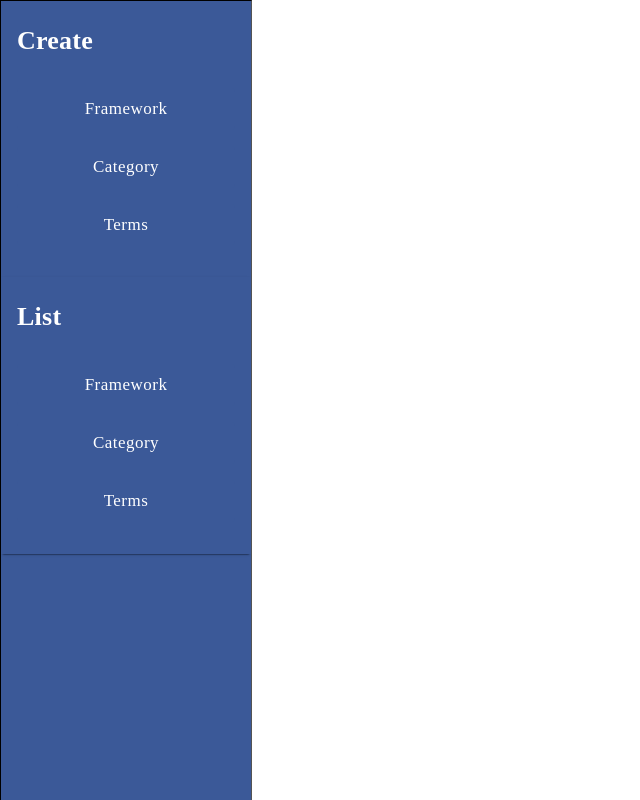
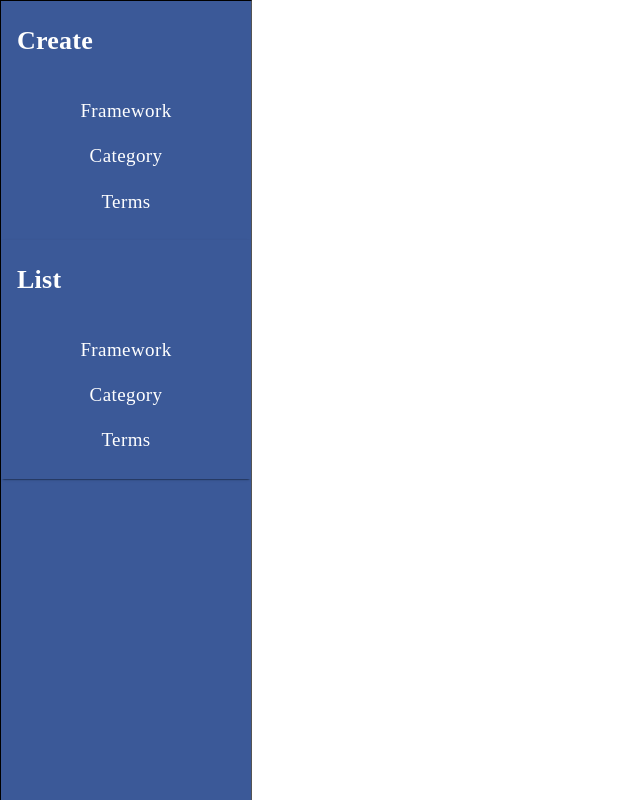
Before and after one commit to Sunbird-Knowlg/sunbird-framework-management-ui-tool, a React (Create React App) app in the folder sunbird-framework-management-tool/: page / in a window 1280 px wide. Shown: the whole page, without its empty margins (0-640 px from the left). Built offline with nearby package versions, Linux system fonts and the light colour scheme.

Commit message:
removed inline style elements for side menu

```diff
--- a/sunbird-framework-management-tool/src/Components/Sidemenu.js
+++ b/sunbird-framework-management-tool/src/Components/Sidemenu.js
@@ -1,28 +1,33 @@
 import React from 'react';
 import { Drawer, Accordion, AccordionSummary, AccordionDetails, Typography, Button } from '@mui/material';
 import { Link } from 'react-router-dom';
+import styles from '../Styles/styles.module.css';
 
-const drawerWidth = 250; // Set your desired width here
+const drawerWidth = 250;
 
-const buttonStyle = {
-  marginBottom: '1rem',
-  width: '100%',
-  backgroundColor: '#3b5998',
+const menuSections = [
+  {
+    title: 'Create',
+    links: [
+      { text: 'Framework', to: '/framework/create' },
+      { text: 'Category', to: '/category/create' },
+      { text: 'Terms', to: '/term/create' },
+    ],
+  },
+  {
+    title: 'List',
+    links: [
+      { text: 'Framework', to: '/framework/list' },
+      { text: 'Category', to: '/category/list' },
+      { text: 'Terms', to: '/term/list' },
+    ],
+  },
+];
+const headingStyle = {
+  fontFamily: 'gothvetica',
+  fontSize: '26px',
   color: 'white',
-  transition: 'background-color 0.3s',
-  textTransform: 'none',
-  fontSize: '17px',
-  fontFamily: 'gothvetica',
 };
-
-const accordionSummaryStyle = {
-  backgroundColor: '#3b5998',
-};
-
-const accordionDetailsStyle = {
-  backgroundColor: '#3b5998',
-};
-
 function SideMenu({ handleCreateClick, handleListClick }) {
   return (
     <Drawer
@@ -31,83 +36,27 @@ function SideMenu({ handleCreateClick, handleListClick }) {
       variant="permanent"
       PaperProps={{ style: { width: drawerWidth, backgroundColor: '#D8CFD0', border: '1px inset black' } }}
     >
-      <div>
-        <Accordion expanded={true} onChange={handleCreateClick}>
-          <AccordionSummary style={accordionSummaryStyle}>
-            <Typography style={{ color: 'white', fontFamily: 'gothvetica', fontSize: 26 }}>
-              <strong>Create</strong>
+      {menuSections.map((section, index) => (
+        <div key={index}>
+          <Accordion expanded={true} onChange={section.title === 'List' ? handleListClick : handleCreateClick}>
+            <AccordionSummary className={styles.accordionSummaryStyle}>
+              <Typography className={styles.createTitle} style={headingStyle}>
+                <strong>{section.title}</strong>
               </Typography>
             </AccordionSummary>
-          <AccordionDetails style={accordionDetailsStyle}>
-            <Link to="/framework/create">
-              <Button
-                style={{ ...buttonStyle }}
-                onMouseEnter={(e) => (e.target.style.backgroundColor = '#004080')} // Hover effect
-                onMouseLeave={(e) => (e.target.style.backgroundColor = buttonStyle.backgroundColor)} // Remove hover effect
-              >
-                Framework
+            <AccordionDetails className={styles.accordionDetailsStyle}>
+              {section.links.map((link, linkIndex) => (
+                <Button className={styles.buttonStyle}>
+                  <Link to={link.to} className={styles.linkStyle}>
+                    {link.text}
+                  </Link>
                 </Button>
-            </Link>
-            <Link to="/category/create">
-              <Button
-                style={{ ...buttonStyle }}
-                onMouseEnter={(e) => (e.target.style.backgroundColor = '#004080')} // Hover effect
-                onMouseLeave={(e) => (e.target.style.backgroundColor = buttonStyle.backgroundColor)} // Remove hover effect
-              >
-                Category
-              </Button>
-            </Link>
-            <Link to="/term/create">
-              <Button
-                style={{ ...buttonStyle }}
-                onMouseEnter={(e) => (e.target.style.backgroundColor = '#004080')} // Hover effect
-                onMouseLeave={(e) => (e.target.style.backgroundColor = buttonStyle.backgroundColor)} // Remove hover effect
-              >
-                Terms
-              </Button>
-            </Link>
+              ))}
             </AccordionDetails>
           </Accordion>
         </div>
-      <div>
-        <Accordion expanded={true} onChange={handleListClick}>
-          <AccordionSummary style={accordionSummaryStyle}>
-            <Typography style={{ color: 'white', fontFamily: 'gothvetica', fontSize: 26 }}>
-              <strong>List</strong>
-            </Typography>
-          </AccordionSummary>
-          <AccordionDetails style={accordionDetailsStyle}>
-            <Button
-              style={{ ...buttonStyle }}
-              onMouseEnter={(e) => (e.target.style.backgroundColor = '#004080')} // Hover effect
-              onMouseLeave={(e) => (e.target.style.backgroundColor = buttonStyle.backgroundColor)} // Remove hover effect
-            >
-              <Link to="/framework/list" style={{ color: ' white', textDecoration: 'none' }}>
-                Framework
-              </Link>
-            </Button>
-            <Button
-              style={{ ...buttonStyle }}
-              onMouseEnter={(e) => (e.target.style.backgroundColor = '#004080')} // Hover effect
-              onMouseLeave={(e) => (e.target.style.backgroundColor = buttonStyle.backgroundColor)} // Remove hover effect
-            >
-              <Link to="/category/list" style={{ color: 'white', textDecoration: 'none' }}>
-                Category
-              </Link>
-            </Button>
-            <Button
-              style={{ ...buttonStyle }}
-              onMouseEnter={(e) => (e.target.style.backgroundColor = '#004080')} // Hover effect
-              onMouseLeave={(e) => (e.target.style.backgroundColor = buttonStyle.backgroundColor)} // Remove hover effect
-            >
-              <Link to="/term/list" style={{ color: 'white', textDecoration: 'none' }}>
-                Terms
-              </Link>
-            </Button>
-          </AccordionDetails>
-        </Accordion>
-      </div>
-      <div style={{ backgroundColor: '#3b5998', height: '100%', border: 'none' }}></div>
+      ))}
+      <div className={styles.additionalStyle}></div>
     </Drawer>
   );
 }
--- a/sunbird-framework-management-tool/src/Styles/styles.module.css
+++ b/sunbird-framework-management-tool/src/Styles/styles.module.css
@@ -46,3 +46,42 @@
 .retry-button-container {
   margin-top: 1rem;
 }
+
+
+.createTitle {
+  color:white;
+
+}
+
+.buttonStyle {
+  margin-bottom: 1rem;
+  width: 100%;
+  background-color: #3b5998;
+  transition: background-color 0.6s;
+}
+
+.buttonStyle:hover {
+  background-color: #004080 !important;
+}
+.accordionstyle{
+  background-color: #3b5998 !important;
+}
+.accordionSummaryStyle {
+  background-color: #3b5998 !important;
+}
+
+.accordionDetailsStyle {
+  background-color: #3b5998 !important;
+}
+.additionalStyle{
+  background-color: #3b5998;
+  height: 100%;
+  border: none;
+}
+.linkStyle{
+  color:white ;
+  text-decoration: none;
+  text-transform: capitalize;
+  font-size: 19px;
+  font-family: gothvetica;
+}
```
Lines whose indentation alone changed are shown as unchanged.
